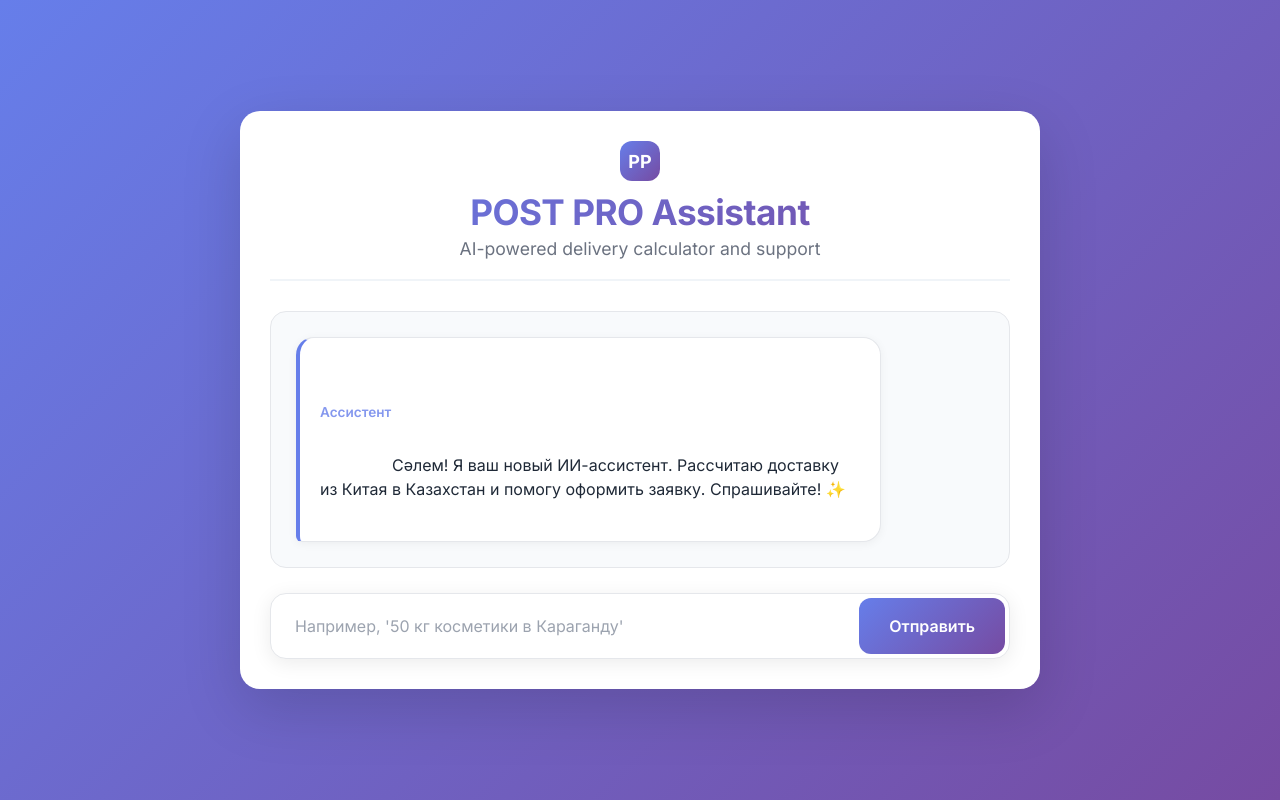
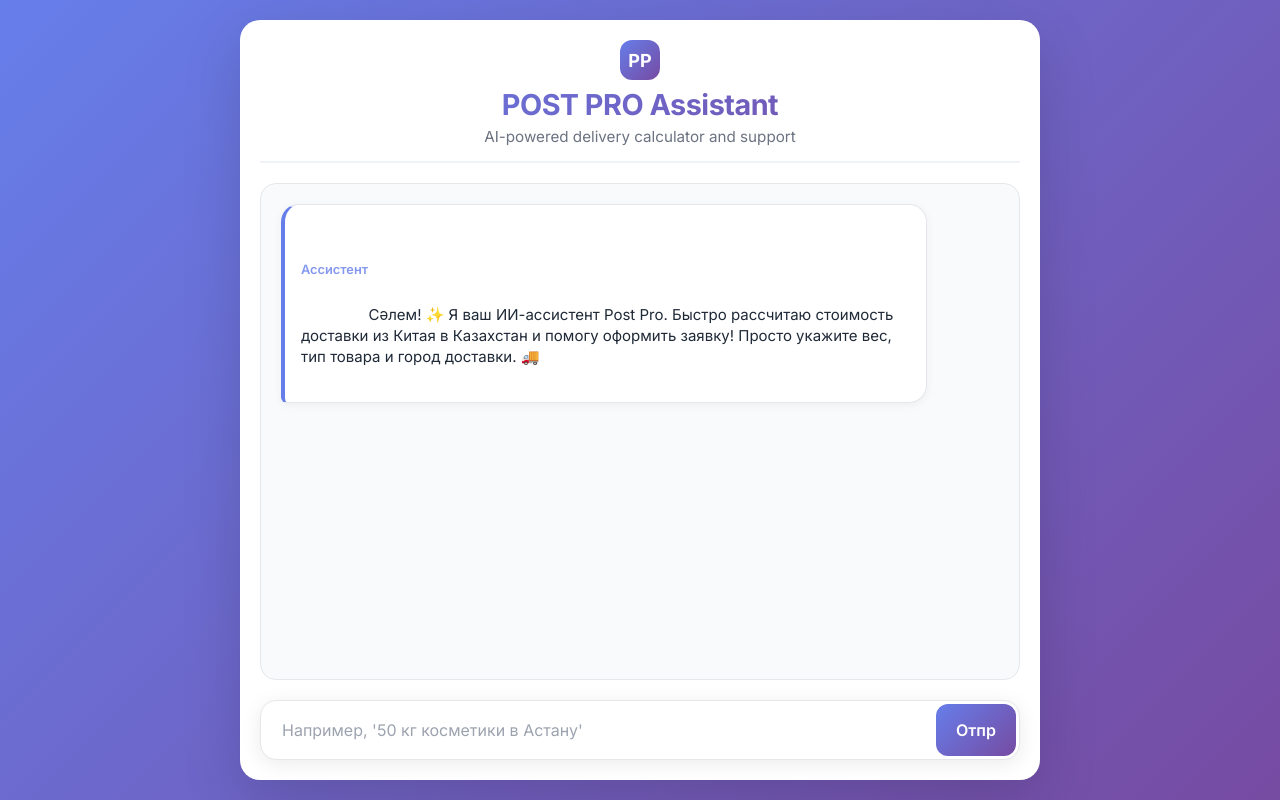
Before and after one commit to beketaitzhanov-ship-it/Post-Pro, a Flask app: page / in a window 1280 px wide. Run offline with Flask 3, Linux system fonts and the light colour scheme.

Commit message:
index.html

```diff
--- a/templates/index.html
+++ b/templates/index.html
@@ -17,11 +17,12 @@
             font-family: 'Inter', -apple-system, BlinkMacSystemFont, sans-serif;
             background: linear-gradient(135deg, #667eea 0%, #764ba2 100%);
             margin: 0;
-            padding: 20px;
+            padding: 0;
             display: flex;
             justify-content: center;
             align-items: center;
             min-height: 100vh;
+            padding: 10px;
         }
 
         #chat-container {
@@ -30,17 +31,18 @@
             background: white;
             border-radius: 20px;
             box-shadow: 0 20px 60px rgba(0, 0, 0, 0.15);
-            padding: 30px;
+            padding: 20px;
             display: flex;
             flex-direction: column;
-            max-height: 90vh;
+            height: 95vh;
+            max-height: 95vh;
             backdrop-filter: blur(10px);
         }
 
         .header {
             text-align: center;
-            margin-bottom: 30px;
-            padding-bottom: 20px;
+            margin-bottom: 20px;
+            padding-bottom: 15px;
             border-bottom: 2px solid #f0f4f8;
         }
 
@@ -49,7 +51,7 @@
             align-items: center;
             justify-content: center;
             gap: 12px;
-            margin-bottom: 10px;
+            margin-bottom: 8px;
         }
 
         .logo-icon {
@@ -70,52 +72,55 @@
             -webkit-background-clip: text;
             -webkit-text-fill-color: transparent;
             background-clip: text;
-            font-size: 2.2rem;
+            font-size: 1.8rem;
             font-weight: 700;
             letter-spacing: -0.5px;
+            line-height: 1.2;
         }
 
         .subtitle {
             color: #6b7280;
-            font-size: 1.1rem;
+            font-size: 0.95rem;
             font-weight: 400;
-            margin-top: 5px;
+            margin-top: 4px;
         }
 
         #chat-output {
             flex-grow: 1;
             overflow-y: auto;
             background: #f8fafc;
-            padding: 25px;
-            margin-bottom: 25px;
+            padding: 20px;
+            margin-bottom: 20px;
             border-radius: 16px;
-            max-height: 500px;
             display: flex;
             flex-direction: column;
-            gap: 16px;
+            gap: 12px;
             border: 1px solid #e5e7eb;
+            -webkit-overflow-scrolling: touch;
         }
 
         #chat-input-container {
             display: flex;
             width: 100%;
-            gap: 12px;
+            gap: 10px;
             background: white;
             border-radius: 16px;
-            padding: 4px;
+            padding: 3px;
             box-shadow: 0 4px 20px rgba(0, 0, 0, 0.08);
             border: 1px solid #e5e7eb;
+            min-height: 60px;
         }
 
         #chat-input {
             flex-grow: 1;
-            padding: 18px 20px;
-            font-size: 1rem;
+            padding: 15px 18px;
+            font-size: 16px; /* Увеличиваем для мобильных */
             border: none;
             border-radius: 12px;
             outline: none;
             background: transparent;
             font-family: 'Inter', sans-serif;
+            line-height: 1.4;
         }
 
         #chat-input::placeholder {
@@ -123,8 +128,8 @@
         }
 
         #send-button {
-            padding: 18px 30px;
-            font-size: 1rem;
+            padding: 15px 20px;
+            font-size: 16px;
             background: linear-gradient(135deg, #667eea, #764ba2);
             color: white;
             border: none;
@@ -134,6 +139,7 @@
             transition: all 0.3s ease;
             font-family: 'Inter', sans-serif;
             white-space: nowrap;
+            min-width: 80px;
         }
 
         #send-button:hover {
@@ -143,13 +149,15 @@
 
         .message {
             margin: 0;
-            padding: 16px 20px;
+            padding: 14px 16px;
             border-radius: 18px;
-            max-width: 85%;
-            line-height: 1.5;
+            max-width: 90%;
+            line-height: 1.4;
             white-space: pre-wrap;
+            word-wrap: break-word;
             position: relative;
             animation: fadeIn 0.3s ease;
+            font-size: 15px;
         }
 
         @keyframes fadeIn {
@@ -177,9 +185,9 @@
         }
 
         .message-sender {
-            font-size: 0.85rem;
+            font-size: 0.8rem;
             font-weight: 600;
-            margin-bottom: 6px;
+            margin-bottom: 5px;
             opacity: 0.8;
         }
 
@@ -213,54 +221,90 @@
             40% { transform: scale(1); opacity: 1; }
         }
 
-        @media (max-width: 768px) {
+        /* Улучшения для очень маленьких экранов */
+        @media (max-width: 480px) {
             body {
-                padding: 15px;
+                padding: 5px;
+                height: 100vh;
             }
 
             #chat-container {
-                padding: 20px;
-                max-height: 85vh;
-            }
-
-            h1 {
-                font-size: 1.8rem;
-            }
-
-            .subtitle {
-                font-size: 1rem;
-            }
-
-            #chat-input {
-                font-size: 0.9rem;
-                padding: 16px;
-            }
-
-            #send-button {
-                padding: 16px 20px;
-                font-size: 0.9rem;
-            }
-
-            .message {
-                max-width: 90%;
-                padding: 14px 18px;
-            }
-        }
-
-        @media (max-width: 480px) {
-            #chat-container {
                 padding: 15px;
+                height: 98vh;
+                max-height: 98vh;
+                border-radius: 16px;
             }
 
             h1 {
                 font-size: 1.5rem;
             }
 
+            .subtitle {
+                font-size: 0.85rem;
+            }
+
             .logo-icon {
-                width: 32px;
-                height: 32px;
+                width: 35px;
+                height: 35px;
+                font-size: 16px;
+            }
+
+            #chat-output {
+                padding: 15px;
+                margin-bottom: 15px;
+                gap: 10px;
+            }
+
+            .message {
+                max-width: 95%;
+                padding: 12px 14px;
                 font-size: 14px;
             }
+
+            #chat-input {
+                padding: 12px 16px;
+                font-size: 16px; /* Важно для iOS */
+            }
+
+            #send-button {
+                padding: 12px 16px;
+                font-size: 14px;
+                min-width: 70px;
+            }
+        }
+
+        @media (max-width: 320px) {
+            #chat-container {
+                padding: 10px;
+            }
+
+            h1 {
+                font-size: 1.3rem;
+            }
+
+            .message {
+                font-size: 13px;
+                padding: 10px 12px;
+            }
+        }
+
+        /* Улучшение скроллбара */
+        #chat-output::-webkit-scrollbar {
+            width: 6px;
+        }
+
+        #chat-output::-webkit-scrollbar-track {
+            background: #f1f1f1;
+            border-radius: 10px;
+        }
+
+        #chat-output::-webkit-scrollbar-thumb {
+            background: #c1c1c1;
+            border-radius: 10px;
+        }
+
+        #chat-output::-webkit-scrollbar-thumb:hover {
+            background: #a8a8a8;
         }
     </style>
 </head>
@@ -277,13 +321,13 @@
         <div id="chat-output">
             <div class="message bot">
                 <div class="message-sender">Ассистент</div>
-                Сәлем! Я ваш новый ИИ-ассистент. Рассчитаю доставку из Китая в Казахстан и помогу оформить заявку. Спрашивайте! ✨
+                Сәлем! ✨ Я ваш ИИ-ассистент Post Pro. Быстро рассчитаю стоимость доставки из Китая в Казахстан и помогу оформить заявку! Просто укажите вес, тип товара и город доставки. 🚚
             </div>
         </div>
 
         <div id="chat-input-container">
-            <input type="text" id="chat-input" placeholder="Например, '50 кг косметики в Караганду'" aria-label="Поле ввода сообщения" autofocus>
-            <button id="send-button" aria-label="Отправить сообщение">Отправить</button>
+            <input type="text" id="chat-input" placeholder="Например, '50 кг косметики в Астану'" aria-label="Поле ввода сообщения" autofocus>
+            <button id="send-button" aria-label="Отправить сообщение">Отпр</button>
         </div>
     </div>
 
@@ -301,7 +345,7 @@
             senderElement.textContent = sender;
 
             const textElement = document.createElement('div');
-            textElement.textContent = text;
+            textElement.innerHTML = text.replace(/\n/g, '<br>');
 
             messageElement.appendChild(senderElement);
             messageElement.appendChild(textElement);
@@ -358,26 +402,3 @@
                 hideTypingIndicator();
 
                 if (!response.ok) {
-                    throw new Error(`HTTP ошибка: ${response.status}`);
-                }
-
-                const data = await response.json();
-                addMessage('Ассистент', data.response, 'bot');
-            } catch (error) {
-                hideTypingIndicator();
-                addMessage('Ошибка', `Не удалось связаться с сервером: ${error.message}. Попробуйте снова.`, 'bot');
-            }
-        }
-
-        sendButton.addEventListener('click', sendMessage);
-        chatInput.addEventListener('keypress', function(e) {
-            if (e.key === 'Enter') {
-                sendMessage();
-            }
-        });
-
-        // Фокус на поле ввода при загрузке
-        chatInput.focus();
-    </script>
-</body>
-</html>
```
